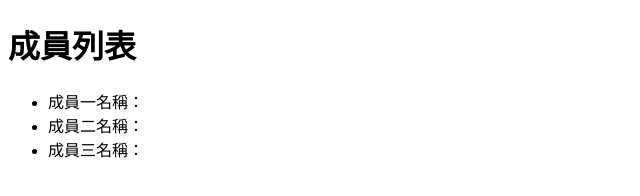
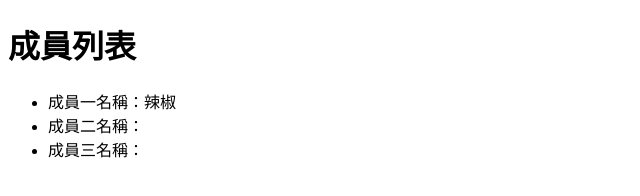
Before and after one commit to chilichen0118/git_1115, a plain HTML site: page index.html in a window 1280 px wide. Shown: the full height of the page, 0-640 px from the left. Drawn offline with Linux system fonts and the light colour scheme.

Commit message:
新增A名稱

```diff
--- a/index.html
+++ b/index.html
@@ -8,7 +8,7 @@
 <body>
     <h1>成員列表</h1>
     <ul>
-        <li>成員一名稱：</li>
+        <li>成員一名稱：辣椒</li>
         <li>成員二名稱：</li>
         <li>成員三名稱：</li>
     </ul>
```
